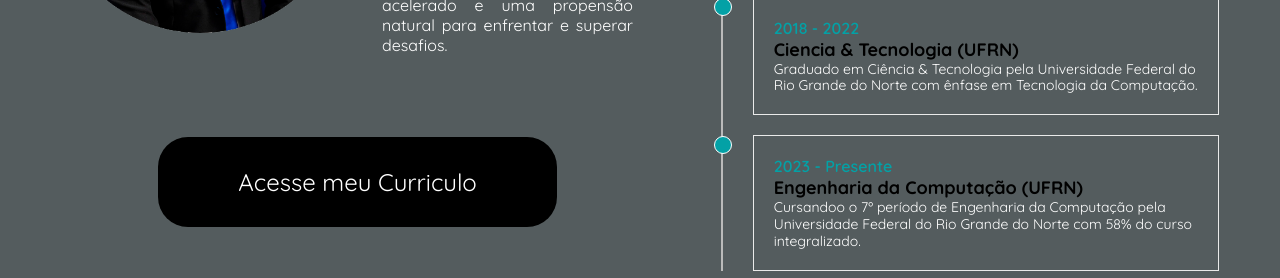
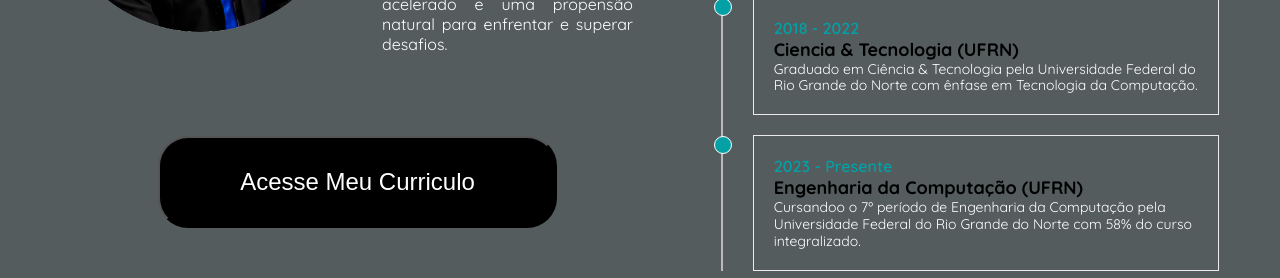
Before and after one commit to daniel-trindade/portfolio, a React (Create React App) app: page / in a window 1280 px wide. Shown: the part 1240-1518 px from the top of the page. Built offline with nearby package versions, Linux system fonts and the light colour scheme; a web font is replaced by a local one.

Commit message:
Download Button Working

```diff
--- a/src/components/Button.jsx
+++ /dev/null
@@ -1,32 +0,0 @@
-import { useRef } from 'react'
-
-import styles from './Button.module.css'
-
-const Button = ({btnName, link, download, type}) =>{
-
-  const btnRef = useRef()
-
-  const btnFunction = (e) => {
-
-    if(btnRef.current){
-      let x = e.pageX - btnRef.current.offsetLeft
-      let y = e.pageY - btnRef.current.offsetTop
-
-      btnRef.current.style.setProperty('--xAxis', x + 'px')
-      btnRef.current.style.setProperty('--yAxis', y + 'px')
-    }
-  }
-
-  return(
-    <div>
-      <a href={link} download={download} type={type} className={styles.button} onMouseMove={btnFunction} ref={btnRef}>
-        <span>
-          {btnName}
-        </span>
-      </a>
-    </div>
-  )
-
-}
-
-export default Button
--- /dev/null
+++ b/src/components/DownloadButton.jsx
@@ -0,0 +1,26 @@
+
+import styles from './DownloadButton.module.css'
+import PDF_CURRICULUM_URL from '../download/Curriculum.pdf'
+
+
+const DownloadButton = () =>{
+
+  const downloadFileAtURL=(url)=>{
+    const aTag = document.createElement('a')
+    aTag.href=url
+    aTag.setAttribute('download', 'Curriculum.pdf')
+    document.body.appendChild(aTag)
+    aTag.click()
+    aTag.remove()
+  }
+
+
+  return(
+    <button className={styles.button} onClick={()=>{downloadFileAtURL(PDF_CURRICULUM_URL)}}>
+      <span>Acesse Meu Curriculo</span>
+    </button>
+  )
+
+}
+
+export default DownloadButton
--- a/src/components/Button.module.css
+++ b/src/components/DownloadButton.module.css
@@ -20,6 +20,7 @@
 .button:hover{
   text-shadow: 0 0 10px #03bcf4;
   box-shadow: 0px 3px 12px 0px #fff;
+  cursor: pointer;
 }
 
 @media (max-width: 480px) {
--- a/src/sections/AboutMe.jsx
+++ b/src/sections/AboutMe.jsx
@@ -1,7 +1,7 @@
-import Button from "../components/Button"
 import styles from "./AboutMe.module.css"
 import TimeLine from "../components/TimeLine"
 import meImg from '../imgs/eusemfundo.png'
+import DownloadButton from "../components/DownloadButton"
 
 
 const AboutMe = () => {
@@ -21,8 +21,7 @@ const AboutMe = () => {
 
           </div>
 
-          <Button btnName='Acesse meu Curriculo' link='download/Curriculum.pdf' download='Curriculum.pdf' type='application/pdf'/>
-
+          <DownloadButton/>
         </div>
 
         <div className={styles.meRight}>
```
Also changed, not shown: 1 other file (tests, documents, lock files or other folders).
